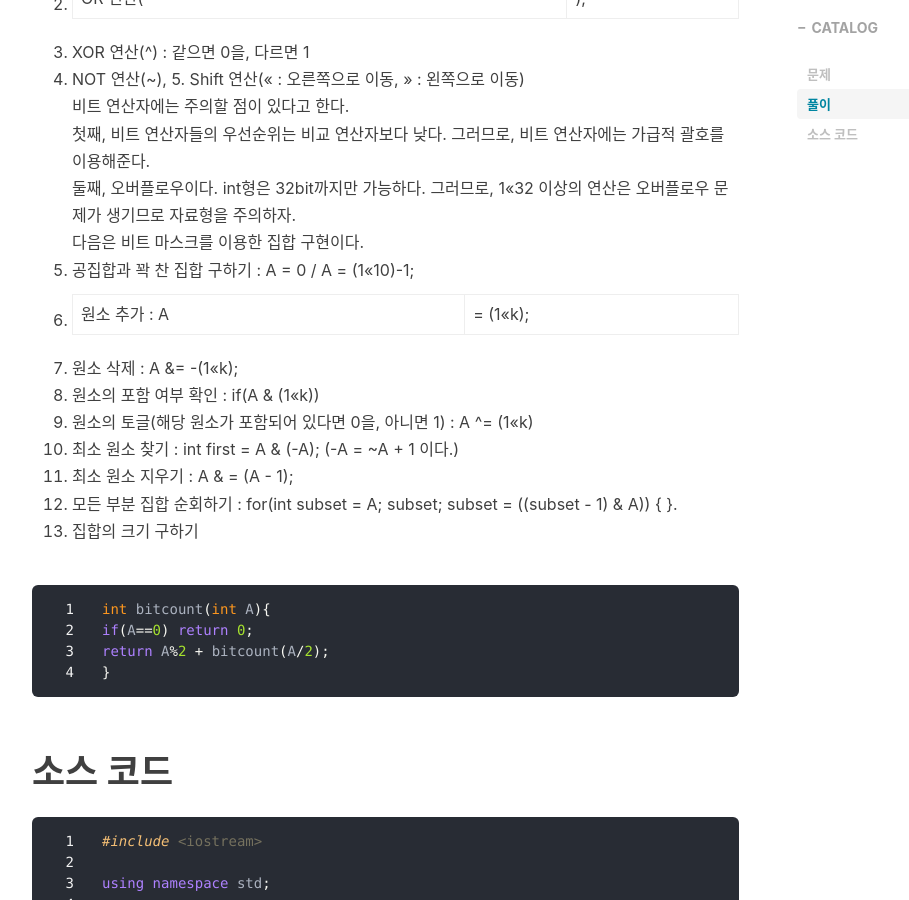
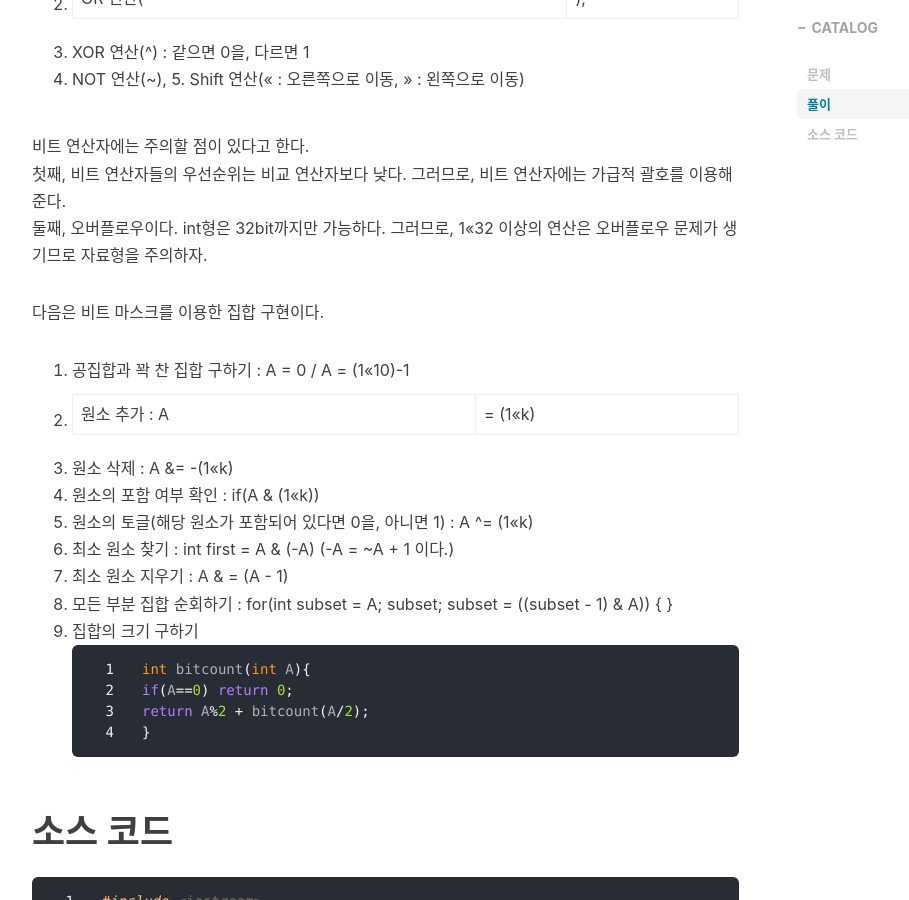
Before and after one commit to scatdelight/scatdelight.github.io, a Jekyll site: the page built from _posts/2021-09-06-BOJ-11723-C++.md, in a window 1280 px wide and 900 px high, scrolled down 981 px. Shown: the whole window, without its empty margins (233-1142 px from the left). Built offline with Jekyll 4.4.1, drawn with Linux system fonts in a browser that asks for light colours; nearby versions of some CDN libraries; some web fonts are replaced; comment, search, counter and statistics services are not loaded.

Commit message:
Update 2021-09-06-BOJ-11723-C++.md

````diff
--- a/_posts/2021-09-06-BOJ-11723-C++.md
+++ b/_posts/2021-09-06-BOJ-11723-C++.md
@@ -24,21 +24,23 @@ tags:
 2. OR 연산(|),
 3. XOR 연산(^) : 같으면 0을, 다르면 1
 4. NOT 연산(~), 5. Shift 연산(<< : 오른쪽으로 이동, >> : 왼쪽으로 이동)
+
+
 비트 연산자에는 주의할 점이 있다고 한다.
 첫째, 비트 연산자들의 우선순위는 비교 연산자보다 낮다. 그러므로, 비트 연산자에는 가급적 괄호를 이용해준다.
 둘째, 오버플로우이다. int형은 32bit까지만 가능하다. 그러므로, 1<<32 이상의 연산은 오버플로우 문제가 생기므로 자료형을 주의하자.
+
+
 다음은 비트 마스크를 이용한 집합 구현이다.
-1. 공집합과 꽉 찬 집합 구하기 : A = 0 / A = (1<<10)-1;
-2. 원소 추가 : A |= (1<<k);
-3. 원소 삭제 : A &= -(1<<k);
+1. 공집합과 꽉 찬 집합 구하기 : A = 0 / A = (1<<10)-1
+2. 원소 추가 : A |= (1<<k)
+3. 원소 삭제 : A &= -(1<<k)
 4. 원소의 포함 여부 확인 : if(A & (1<<k))
 5. 원소의 토글(해당 원소가 포함되어 있다면 0을, 아니면 1) : A ^= (1<<k)
-6. 최소 원소 찾기 : int first = A & (-A);    (-A = ~A + 1 이다.)
-7. 최소 원소 지우기 : A & = (A - 1);
-8. 모든 부분 집합 순회하기 : for(int subset = A; subset; subset = ((subset - 1) & A)) { }.
+6. 최소 원소 찾기 : int first = A & (-A)    (-A = ~A + 1 이다.)
+7. 최소 원소 지우기 : A & = (A - 1)
+8. 모든 부분 집합 순회하기 : for(int subset = A; subset; subset = ((subset - 1) & A)) { }
 9. 집합의 크기 구하기
-
-
 ```c++
 int bitcount(int A){
 if(A==0) return 0;
````
